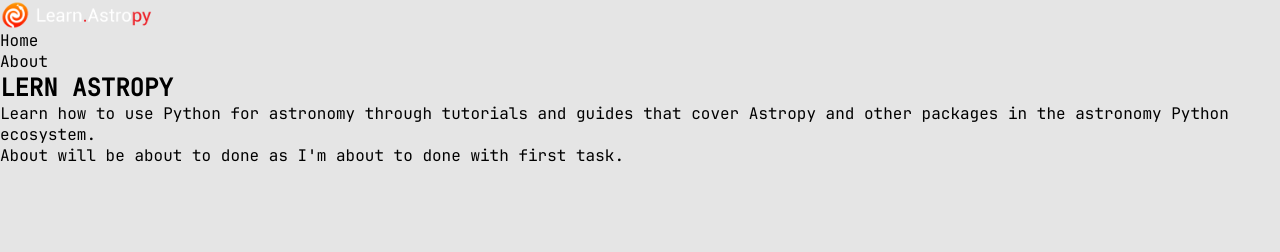
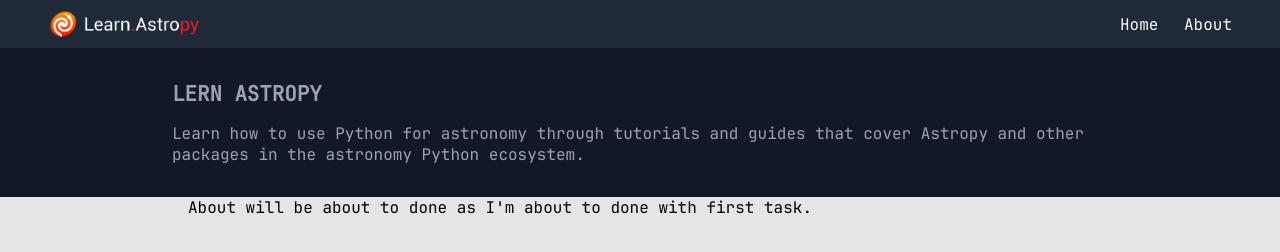
Before and after one commit to hsf-training/training-center, a Gatsby site: page /about in a window 1280 px wide. Built offline with nearby package versions, Linux system fonts and the light colour scheme; Gatsby itself is replaced by a stand-in of ours.

Commit message:
Styles added and console errors resolved.

```diff
--- a/src/styles/layout.css
+++ b/src/styles/layout.css
@@ -0,0 +1,62 @@
+nav {
+  background-color: #1f2937;
+  color: #fff;
+  text-align: center;
+  display: flex;
+  justify-content: space-between;
+  height: 3rem;
+}
+
+nav .container {
+  margin: auto 3rem;
+  display: flex;
+  justify-content: space-between;
+  align-items: center;
+}
+
+nav ul {
+  width: 7rem;
+  list-style: none;
+  display: flex;
+  justify-content: space-between;
+}
+
+nav ul li a {
+  color: #fff;
+  font-size: 1rem;
+  text-decoration: none;
+}
+
+nav ul li a:hover {
+  color: #fca311;
+}
+
+.hero {
+  background-color: #111827;
+  color: #9ca3af;
+  width: 100%;
+  top: 3rem;
+  left: 0;
+  padding: calc((100vw - (min(100%, 1000px) - 2rem)) / 2 + 1rem);
+  padding-top: 2rem;
+  padding-bottom: 2rem;
+}
+
+.hero h2 {
+  font-size: 1.3rem;
+  font-weight: 600;
+}
+
+.hero p {
+  font-size: 1rem;
+  font-weight: 400;
+  margin-top: 1rem;
+}
+
+main {
+  margin: 0 auto;
+  padding: 0 2rem;
+  max-width: calc(min(100%, 1000px) - 2rem);
+  background: #e5e5e5;
+  min-height: 100vh;
+}
```
Also changed, not shown: src/components/tutcard.js (+4 -3 lines), src/pages/index.js (+7 -3 lines), src/styles/style.css (+99 -0 lines), README.md.
